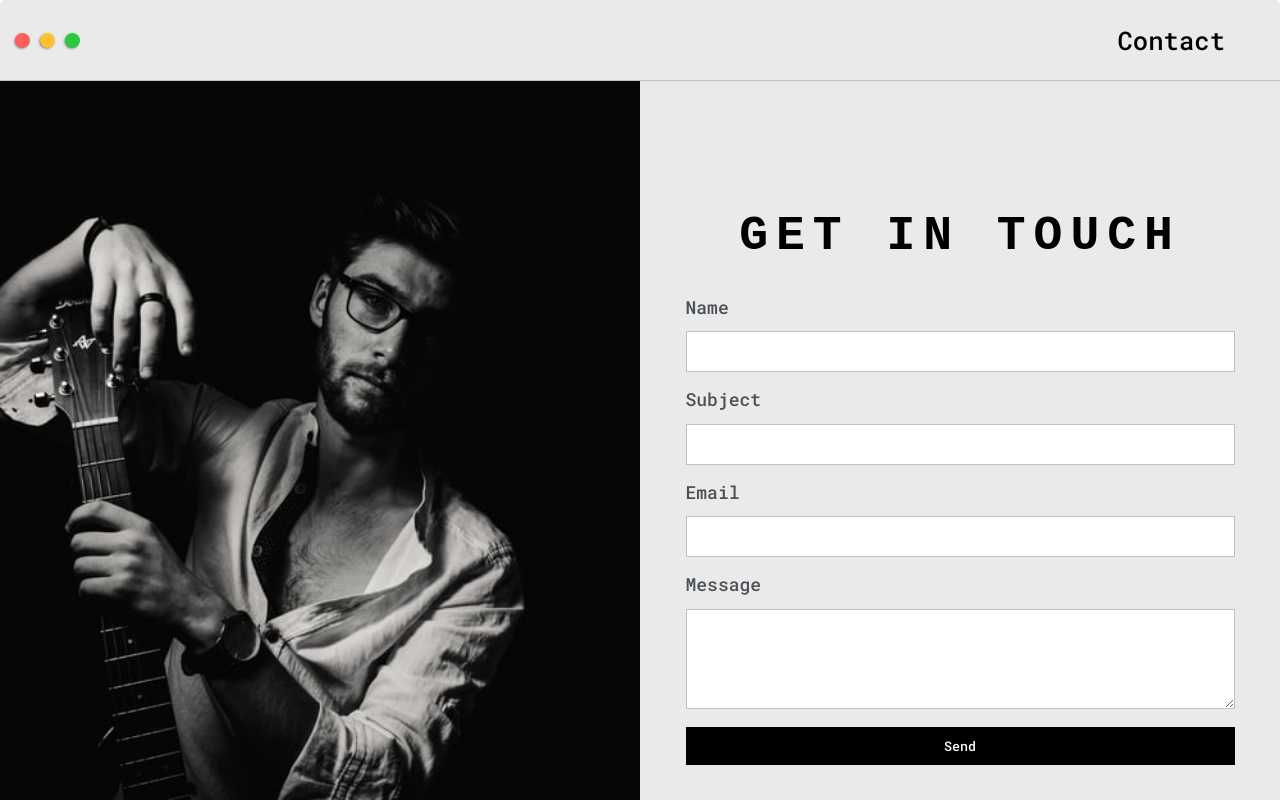
After one commit to lenajeremy/portfolio-api, a Django app: template portfolio/port/templates/port/contact.html in a window 1280 px wide. The commit adds this page. Run offline with Django 3.2, Linux system fonts and the light colour scheme; the template is opened without the code that fills it, so the values that code supplies are empty.

Commit message:
'commit'

```diff
--- a/portfolio/port/models.py
+++ b/portfolio/port/models.py
@@ -33,6 +33,9 @@ class Image(models.Model):
   image = models.ImageField(upload_to=upload_path)
   main = models.BooleanField(default = False)
   gallery = models.ForeignKey(Gallery, on_delete = models.CASCADE, related_name = 'images')
+  caption = models.CharField(max_length = 100, blank = True)
 
   def __str__(self):
-			return self.image.url
+    if self.main:
+  	  return self.gallery.project.title + " (Main)"
+    return self.gallery.project.title
--- a/portfolio/port/static/default.css
+++ b/portfolio/port/static/default.css
@@ -456,3 +456,10 @@ h6 { font-size: 16px;}
 .post hr{
 	box-shadow: 0px 2px 4px var(--previewBg);
 }
+.caption{
+	text-align:center;
+	font-size: 1.2rem;
+	opacity: 0.8;
+	color: var(--mainText);
+	margin-top: 10px;
+}
--- /dev/null
+++ b/portfolio/port/templates/port/contact.html
@@ -0,0 +1,115 @@
+{% extends 'port/layout.html' %}
+{% load static %}
+{% block style %}
+<style>
+  .nav-wrapper{
+			position: fixed;
+			width: 100%;
+			top: 0;
+			z-index:100;
+			height: 80px;
+		}
+		#navigation{
+			margin-right: 40px;
+			font-size: 1.6rem;
+		}
+		body{
+      padding-top: 80px;
+      background: var(--secondaryColor);
+      height: 100vh;
+      box-sizing: border-box;
+		}
+  .formPage{
+    display: flex;
+    flex-direction: row;
+    height: 100%;
+  }
+  .imageRoom, .contactRoom{
+    width: 50%;
+  }
+  #contact-form{
+    font-size: 18px;
+    border: none;
+    border-radius: 0;
+    margin: 0;
+    max-width: 100%;
+    height: -webkit-fill-available;
+    display: flex;
+  }
+  #contact-form > div{
+    width: 90%;
+    margin: auto auto 20px auto;
+  }
+  #contact-form h1{
+    font-size: 3rem;
+    text-transform: uppercase;
+    font-weight: bold;
+    margin: 0;
+    text-align: center;
+    font-family: 'Courier New', Courier, monospace;
+    letter-spacing: 0.5rem;
+    margin-bottom: 20px;
+  }
+  img{
+    object-fit: cover;
+    height: 100%;
+    width: 100%;
+    object-position: center;
+  }
+</style>
+{% endblock style %}
+{% block body %}
+<div class="nav-wrapper">
+
+  <!-- Link around dots-wrapper added after tutorial video -->
+  <a href={% url 'homepage' %}>
+    <div class="dots-wrapper">
+      <div id="dot-1" class="browser-dot"></div>
+      <div id="dot-2" class="browser-dot"></div>
+      <div id="dot-3" class="browser-dot"></div>
+    </div>
+  </a>
+
+  <ul id="navigation">
+    <li><a href={% url "contact" %}>Contact</a></li>
+  </ul>
+</div>
+<div class = 'formPage'>
+  <div class = 'imageRoom'>
+    <img alt = 'background image' src = {% static 'images/bg.jpeg' %}/>
+  </div>
+  <div class = 'contactRoom'>
+    <form id="contact-form" action="https://www.gmail.com" method = "POST" autocomplete="off">
+      <div>
+        <h1>GET IN TOUCH</h1>
+        <div class="form-field">
+          <label>Name</label>
+          <input class="input-field" type="text" name="name" required>
+          <div class="border"></div>
+        </div>
+
+        <div class="form-field">
+          <label>Subject</label>
+          <input class="input-field" type="text" name="subject" required>
+          <div class="border"></div>
+        </div>
+
+        <div class="form-field">
+          <label>Email</label>
+          <input class="input-field" type="text" name="email" required>
+          <div class="border"></div>
+        </div>
+
+        <div class="form-field">
+          <label>Message</label>
+          <textarea class="input-field" name="message" required></textarea>
+          <div class="border"></div>
+        </div>
+
+        <input id="submit-btn" type="submit" value="Send">
+      </div>
+    </form>
+  </div>
+</div>
+<script type = 'text/javascript' src = {% static 'script.js' %}></script>
+{% endblock body %}
--- a/portfolio/port/templates/port/index.html
+++ b/portfolio/port/templates/port/index.html
@@ -24,8 +24,7 @@
 
 
 					<ul id="navigation">
-						<li><a href="index.html#contact">Contact</a></li>
-
+						<li><a href={% url "contact" %}>Contact</a></li>
 					</ul>
 				</div>
 
@@ -76,7 +75,7 @@
 
 					<h4>TOP EXPERTISE</h4>
 
-					<p>Fullstack developer with primary focus on Vanilla JavaScript & Django</p>
+					<p>Fullstack developer with primary focus on React, Django & Vanilla JavaScript</p>
 
 					<div id="skills">
 						<ul>
@@ -122,7 +121,6 @@
 
 	<section class="s2">
 		<div class="main-container">
-			<a href=""></a>
 			<h3 style="text-align: center;">Get In Touch</h3>
 
 			<form id="contact-form" action="https://www.gmail.com" method = "POST" autocomplete="off">
--- a/portfolio/port/templates/port/layout.html
+++ b/portfolio/port/templates/port/layout.html
@@ -13,6 +13,7 @@
 
 	<link rel="stylesheet" type="text/css" href={% static 'default.css' %}>
 	<link id="theme-style" rel="stylesheet" type="text/css" href="">
+	{% block style %}{% endblock style %}
 </head>
 {% block body %}{% endblock body %}
 </html>
--- a/portfolio/port/urls.py
+++ b/portfolio/port/urls.py
@@ -4,5 +4,6 @@ from . import views
 urlpatterns = [
     path('', views.index, name = 'homepage'),
     path('admin/new_project/', views.new_project, name = 'new_project'),
+    path('contact/', views.contact, name = 'contact'),
     path('<str:project>/', views.project, name = 'project')
 ]
--- a/portfolio/port/views.py
+++ b/portfolio/port/views.py
@@ -12,7 +12,7 @@ def project(request, project):
     project = get_object_or_404(Project, slug = slugify(project))
     return render(request, 'port/post.html', context = {'project': project.serialize()})
   except Http404:
-    return HttpResponseRedirect(request, f"{project}/")
+    return HttpResponseRedirect(reverse('homepage'))
 
 def new_project(request):
   if request.method.upper() == "GET":
@@ -28,3 +28,6 @@ def new_project(request):
     Image.objects.create(gallery = gallery, main = True, image = primaryimage)
     Image.objects.create(gallery = gallery, image = other_pictures)
     return HttpResponseRedirect(reverse('homepage'))
+
+def contact(request):
+  return render(request, 'port/contact.html')
```
Also changed, not shown: portfolio/port/templates/port/form.html (+67 -0 lines), portfolio/port/templates/port/post.html (+22 -5 lines), portfolio/port/templates/port/projects.html (+1 -66 lines), portfolio/db.sqlite3, portfolio/media/Fylo Animation/Screenshot_2021-01-20_Frontend_Mentor_Fylo_data_storage_component.png (added), portfolio/media/Fylo Animation/Screenshot_2021-01-20_Frontend_Mentor_Fylo_data_storage_component1.png (added), portfolio/media/Realtime Chat Application/Screenshot_2021-01-20_RealTime_social_Application2.png (added), portfolio/media/Realtime Chat Application/Screenshot_2021-01-20_RealTime_social_Application3.png (added), portfolio/media/Rock-Paper-Scissors/Screenshot_2021-01-20_Frontend_Mentor_Rock_Paper_Scissors.png (added), portfolio/media/Rock-Paper-Scissors/Screenshot_2021-01-20_Frontend_Mentor_Rock_Paper_Scissors1.png (added), portfolio/port/migrations/0001_initial.py, portfolio/port/migrations/0002_auto_20210120_1309.py (added), portfolio/port/static/images/bg.jpeg (added).
